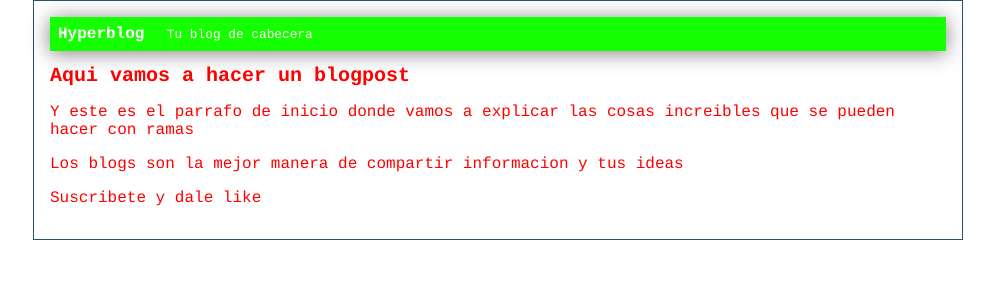
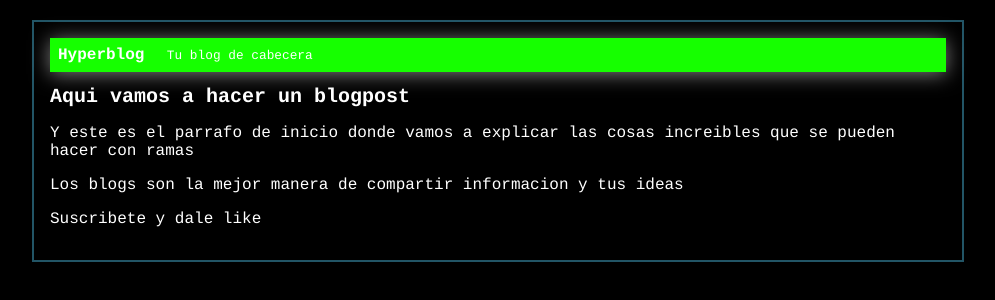
Before and after one commit to sebasvasquez0489/hyperblog, a plain HTML site: page index.html in a window 1280 px wide. Shown: the whole page, without its empty margins (142-1137 px from the left). Drawn offline with Linux system fonts and the light colour scheme.

Commit message:
Modifique fondo del Body, color de fuente, linea de borde mas gruesa y cambie el color del sahdow

```diff
--- a/style.css/estilos.css
+++ b/style.css/estilos.css
@@ -1,5 +1,6 @@
 body {
-    color: red;
+    background: rgb(0, 0, 0);
+    color: rgb(255, 255, 255);
     text-align: center;
     font-family: "Courier";
     font-size: 16px;
@@ -8,7 +9,7 @@ body {
 }
 #cabecera {
     background: #16FF00;
-    box-shadow: 0px 2px 20px rgba(0,0,0,0.5);
+    box-shadow: 0px 2px 20px rgba(255, 255, 255, 0.5);
     color: white;
     font-weight: bold;
     margin: 0;
@@ -23,8 +24,9 @@ body {
     width: 70%;
     padding: 1em;
     text-align: left;
-    border: 1px solid#256;
+    border: 2px solid#256;
     margin: 0 auto;
+    margin-top: 20px;
 }
 #container h1 {
     font-size: 20px;
```
